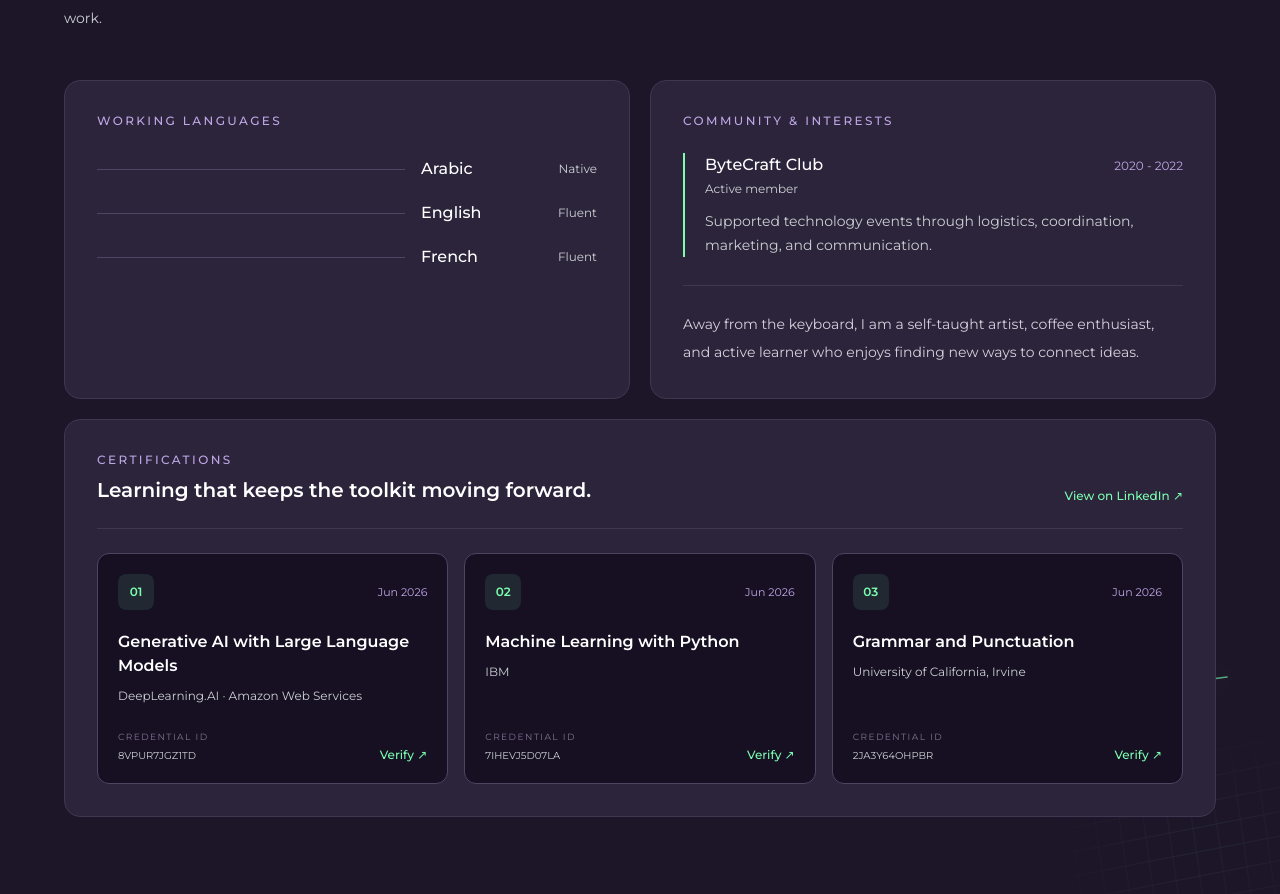
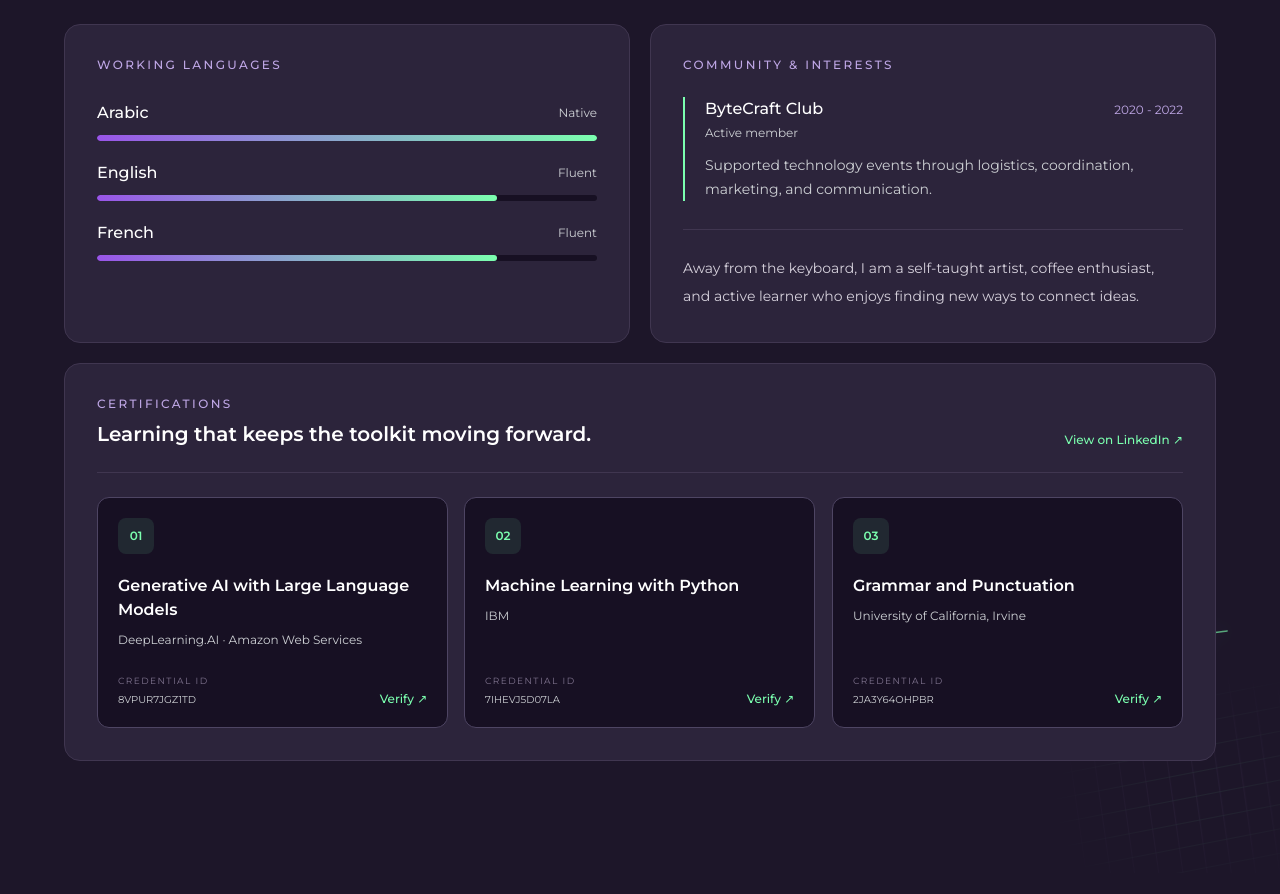
Before and after one commit to saratouahri/portfolio, a Next.js app: page / in a window 1280 px wide. Shown: the part 6021-6915 px from the top of the page. Built offline with nearby package versions, Linux system fonts and the light colour scheme.

Commit message:
added certeficates and languacges fix

```diff
--- a/src/app/components/sections/More.jsx
+++ b/src/app/components/sections/More.jsx
@@ -10,10 +10,9 @@ export default function More() {
       <AmbientShapes variant="more" />
       <div className="relative z-[1] mx-auto max-w-6xl">
         <Reveal className="max-w-2xl">
-          <SectionLabel>More</SectionLabel>
-          <h2 className="mt-4 text-3xl font-semibold leading-tight text-white lg:text-4xl">
+          <SectionLabel as="h2" className="max-w-xl leading-tight">
             What else shapes the engineer behind the work?
-          </h2>
+          </SectionLabel>
           <p className="mt-4 text-sm leading-7 text-text-secondary">
             Languages, community, and continued learning add more context to the profile beyond project work.
           </p>
@@ -28,10 +27,24 @@ export default function More() {
                 </p>
                 <div className="mt-7 space-y-5">
                   {languages.map((language) => (
-                    <div key={language.name} className="flex items-center gap-4">
-                      <span className="h-px flex-1 bg-[#4E4563]" />
-                      <span className="min-w-24 text-base font-medium text-white">{language.name}</span>
-                      <span className="min-w-16 text-right text-xs text-text-secondary">{language.level}</span>
+                    <div key={language.name}>
+                      <div className="flex items-center justify-between gap-4">
+                        <span className="text-base font-medium text-white">{language.name}</span>
+                        <span className="text-xs text-text-secondary">{language.level}</span>
+                      </div>
+                      <div
+                        role="progressbar"
+                        aria-label={`${language.name}: ${language.level}`}
+                        aria-valuemin={0}
+                        aria-valuemax={100}
+                        aria-valuenow={language.proficiency}
+                        className="mt-2.5 h-1.5 overflow-hidden rounded-full bg-[#171023]"
+                      >
+                        <div
+                          className="h-full rounded-full bg-gradient-to-r from-[#9955E8] to-[#7BFFAF]"
+                          style={{ width: `${language.proficiency}%` }}
+                        />
+                      </div>
                     </div>
                   ))}
                 </div>
@@ -86,18 +99,21 @@ export default function More() {
 
             <div className="mt-6 grid gap-4 md:grid-cols-3">
               {certifications.map((certification, index) => (
+                <TiltCard
+                  key={certification.credentialId}
+                  intensity={5}
+                  className="h-full rounded-xl"
+                >
                   <a
-                  key={certification.credentialId}
                     href={certification.url}
                     target="_blank"
                     rel="noreferrer"
-                  className="group flex min-h-56 flex-col rounded-xl border border-[#4E4563] bg-surface-background p-5 transition hover:-translate-y-1 hover:border-[#7BFFAF] hover:shadow-[0_16px_45px_rgba(123,255,175,.09)]"
+                    className="group flex h-full min-h-56 flex-col rounded-xl border border-[#4E4563] bg-surface-background p-5 transition hover:border-[#7BFFAF] hover:shadow-[0_16px_45px_rgba(123,255,175,.09)]"
                   >
-                  <div className="flex items-center justify-between">
+                    <div>
                       <span className="flex h-9 w-9 items-center justify-center rounded-lg bg-[#7BFFAF]/10 text-xs font-semibold text-[#7BFFAF]">
                         {String(index + 1).padStart(2, "0")}
                       </span>
-                    <span className="text-[11px] text-[#BFA7E6]">{certification.issued}</span>
                     </div>
                     <h4 className="mt-5 text-base font-semibold leading-6 text-white transition group-hover:text-[#7BFFAF]">
                       {certification.name}
@@ -115,6 +131,7 @@ export default function More() {
                       </span>
                     </div>
                   </a>
+                </TiltCard>
               ))}
             </div>
           </article>
--- a/src/app/components/ui/SectionLabel.jsx
+++ b/src/app/components/ui/SectionLabel.jsx
@@ -1,7 +1,7 @@
-export default function SectionLabel({ children, className = "" }) {
+export default function SectionLabel({ children, className = "", as: Component = "p" }) {
   return (
-    <p className={`font-section text-3xl leading-none text-[#7BFFAF] sm:text-4xl ${className}`}>
+    <Component className={`font-section text-3xl leading-none text-[#7BFFAF] sm:text-4xl ${className}`}>
       {children}
-    </p>
+    </Component>
   );
 }
--- a/src/app/data/profile.js
+++ b/src/app/data/profile.js
@@ -52,22 +52,30 @@ export const experience = [
       "Supported users and helped document internal procedures.",
       "Learned how enterprise software and networks support energy-sector operations.",
     ],
-    technologies: ["ERP", "IT support", "Networking fundamentals", "Documentation"],
+    technologies: [
+      "ERP",
+      "IT support",
+      "Networking fundamentals",
+      "Documentation",
+    ],
   },
 ];
 
 export const education = [
   {
-    institution: "Higher School of Computer Science 08 May 1945 - Sidi Bel Abbes, Algeria",
+    institution:
+      "Higher School of Computer Science 08 May 1945 - Sidi Bel Abbes, Algeria",
     qualification: "Engineering and Master's degree in Computer Science",
     period: "Sep 2022 - Jul 2025",
     detail: "Specialisation in Information Systems and Web Development.",
   },
   {
-    institution: "Higher School of Computer Science and Digital Technologies (ESTIN), Algeria",
+    institution:
+      "Higher School of Computer Science and Digital Technologies (ESTIN), Algeria",
     qualification: "Engineering preparatory programme",
     period: "Oct 2020 - Jul 2022",
-    detail: "Two-year intensive foundation in Mathematics and Computer Science.",
+    detail:
+      "Two-year intensive foundation in Mathematics and Computer Science.",
   },
   {
     institution: "Mouloud Kacem High School, Algeria",
@@ -112,7 +120,14 @@ export const technologyGroups = [
   {
     title: "Semantic systems",
     description: "Knowledge representation and graph queries",
-    items: ["RDF", "SPARQL", "Virtuoso", "RDF3X", "Apache Jena", "Knowledge graphs"],
+    items: [
+      "RDF",
+      "SPARQL",
+      "Virtuoso",
+      "RDF3X",
+      "Apache Jena",
+      "Knowledge graphs",
+    ],
   },
   {
     title: "Platforms and data",
@@ -131,35 +146,38 @@ export const technologyGroups = [
   {
     title: "Ways of working",
     description: "Practices for maintainable delivery",
-    items: ["Object-oriented design", "DevOps", "Agile", "Scrum", "Research workflows"],
+    items: [
+      "Object-oriented design",
+      "DevOps",
+      "Agile",
+      "Scrum",
+      "Research workflows",
+    ],
   },
 ];
 
 export const languages = [
-  { name: "Arabic", level: "Native" },
-  { name: "English", level: "Fluent" },
-  { name: "French", level: "Fluent" },
+  { name: "Arabic", level: "Native", proficiency: 100 },
+  { name: "English", level: "Fluent", proficiency: 80 },
+  { name: "French", level: "Fluent", proficiency: 80 },
 ];
 
 export const certifications = [
   {
     name: "Generative AI with Large Language Models",
     issuer: "DeepLearning.AI · Amazon Web Services",
-    issued: "Jun 2026",
     credentialId: "8VPUR7JGZ1TD",
     url: "https://www.coursera.org/account/accomplishments/records/8VPUR7JGZ1TD",
   },
   {
     name: "Machine Learning with Python",
     issuer: "IBM",
-    issued: "Jun 2026",
     credentialId: "7IHEVJ5D07LA",
     url: "https://www.coursera.org/account/accomplishments/records/7IHEVJ5D07LA",
   },
   {
     name: "Grammar and Punctuation",
     issuer: "University of California, Irvine",
-    issued: "Jun 2026",
     credentialId: "2JA3Y64OHPBR",
     url: "https://www.coursera.org/account/accomplishments/records/2JA3Y64OHPBR",
   },
```
Lines whose indentation alone changed are shown as unchanged.
